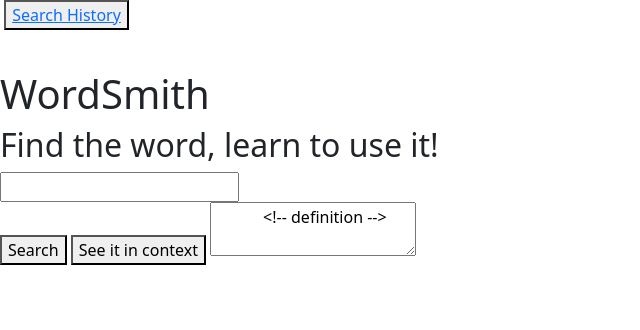
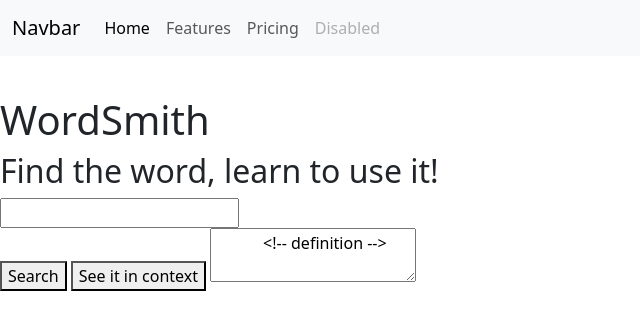
Before and after one commit to klaudia102/WordSmith, a plain HTML site: page index.html in a window 1280 px wide. Shown: the whole page, without its empty margins (0-640 px from the left). Drawn offline with nearby package versions, Linux system fonts and the light colour scheme.

Commit message:
Added BootStrap NavBar

```diff
--- a/index.html
+++ b/index.html
@@ -14,11 +14,37 @@
 
   <body>
     <!-- Navigation bar -->
-    <nav>
-      <img />
-      <button class="history">
-        <a href="searchHistory.html">Search History</a>
-      </button>
+    <nav class="navbar navbar-expand-lg bg-body-tertiary">
+      <div class="container-fluid">
+        <a class="navbar-brand" href="#">Navbar</a>
+        <button
+          class="navbar-toggler"
+          type="button"
+          data-bs-toggle="collapse"
+          data-bs-target="#navbarNav"
+          aria-controls="navbarNav"
+          aria-expanded="false"
+          aria-label="Toggle navigation"
+        >
+          <span class="navbar-toggler-icon"></span>
+        </button>
+        <div class="collapse navbar-collapse" id="navbarNav">
+          <ul class="navbar-nav">
+            <li class="nav-item">
+              <a class="nav-link active" aria-current="page" href="#">Home</a>
+            </li>
+            <li class="nav-item">
+              <a class="nav-link" href="#">Features</a>
+            </li>
+            <li class="nav-item">
+              <a class="nav-link" href="#">Pricing</a>
+            </li>
+            <li class="nav-item">
+              <a class="nav-link disabled" aria-disabled="true">Disabled</a>
+            </li>
+          </ul>
+        </div>
+      </div>
     </nav>
     <!-- Navigation bar ends -->
     <!-- Hero section/jumbotron -->
```
